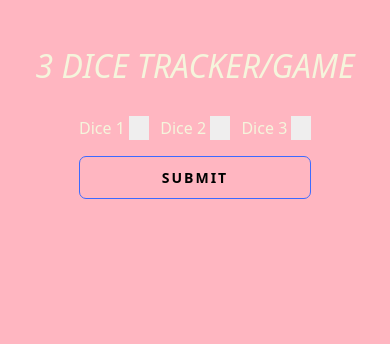
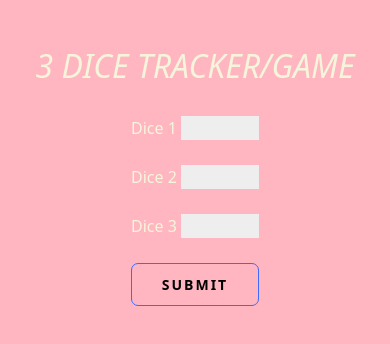
Before and after one commit to RawPanda19/Wine-Drinkers-WebApp, a SvelteKit app: page /dices/threedices in a window 390 px wide. Shown: the top 344 px of the page. Built offline with nearby package versions, Linux system fonts and the light colour scheme.

Commit message:
style(home): #5 Dice input is now in mobile first design

```diff
--- a/src/components/DiceInput.svelte
+++ b/src/components/DiceInput.svelte
@@ -4,12 +4,14 @@
     export let diceCount;
 </script>
 
-<form class="flex flex-col gap-[2vh] ">
-    <div class="flex flex-row flex-wrap gap-[3vw]">
+<form class="flex flex-col gap-[3vh]
+        sm:gap-[4vh]">
+    <div class="flex flex-col gap-[3vh]
+        sm:flex-row sm:flex-wrap sm:gap-[3vw]">
         {#each Array(diceCount) as _, i}
             <label>
                 Dice {i + 1}
-                <input name="dice_{i + 1}" type="number" class="max-w-[5vw]">
+                <input name="dice_{i + 1}" type="number" class="max-w-[20vw] sm:max-w-[5vw]">
             </label>
         {/each}
     </div>
```
